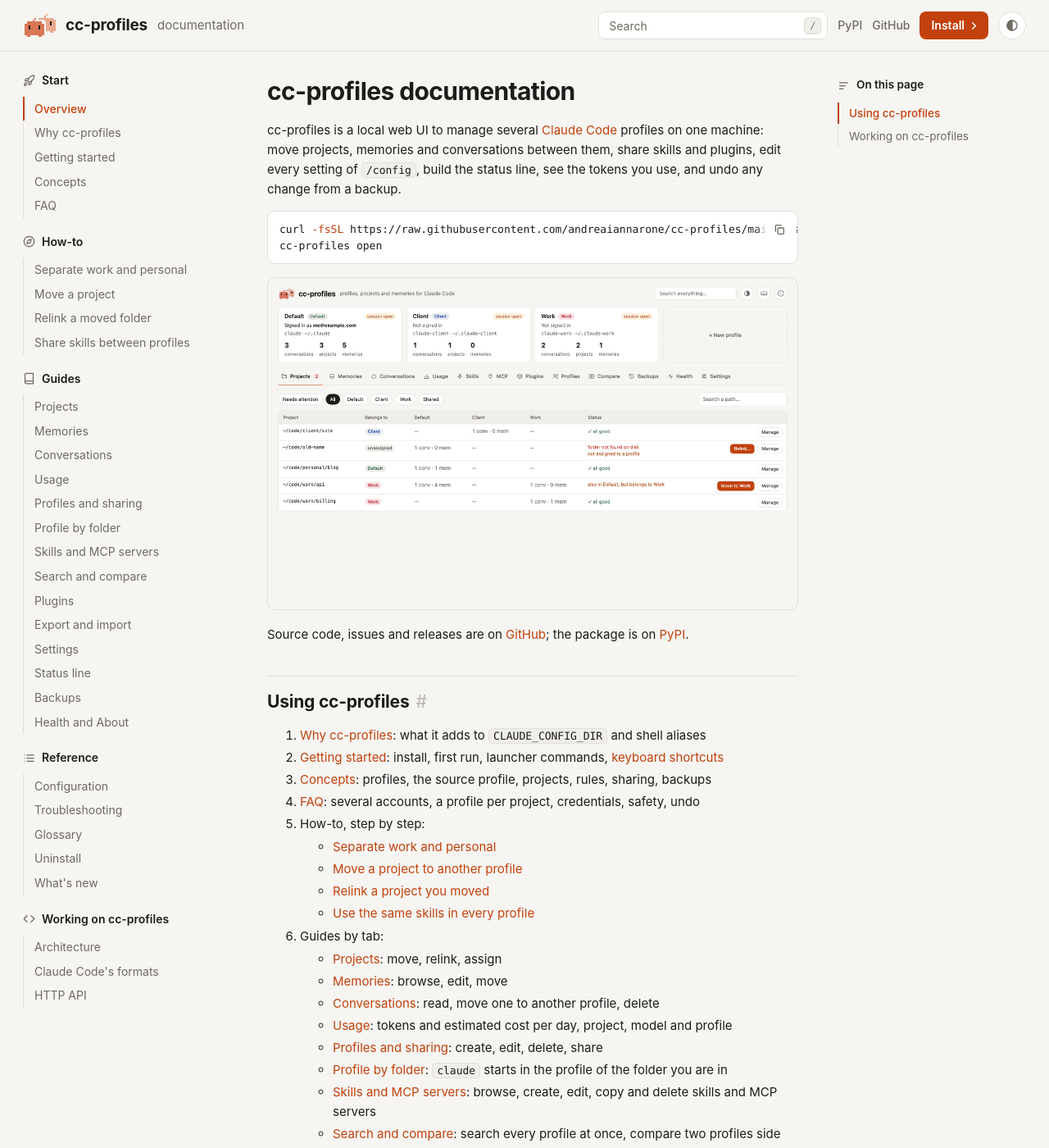
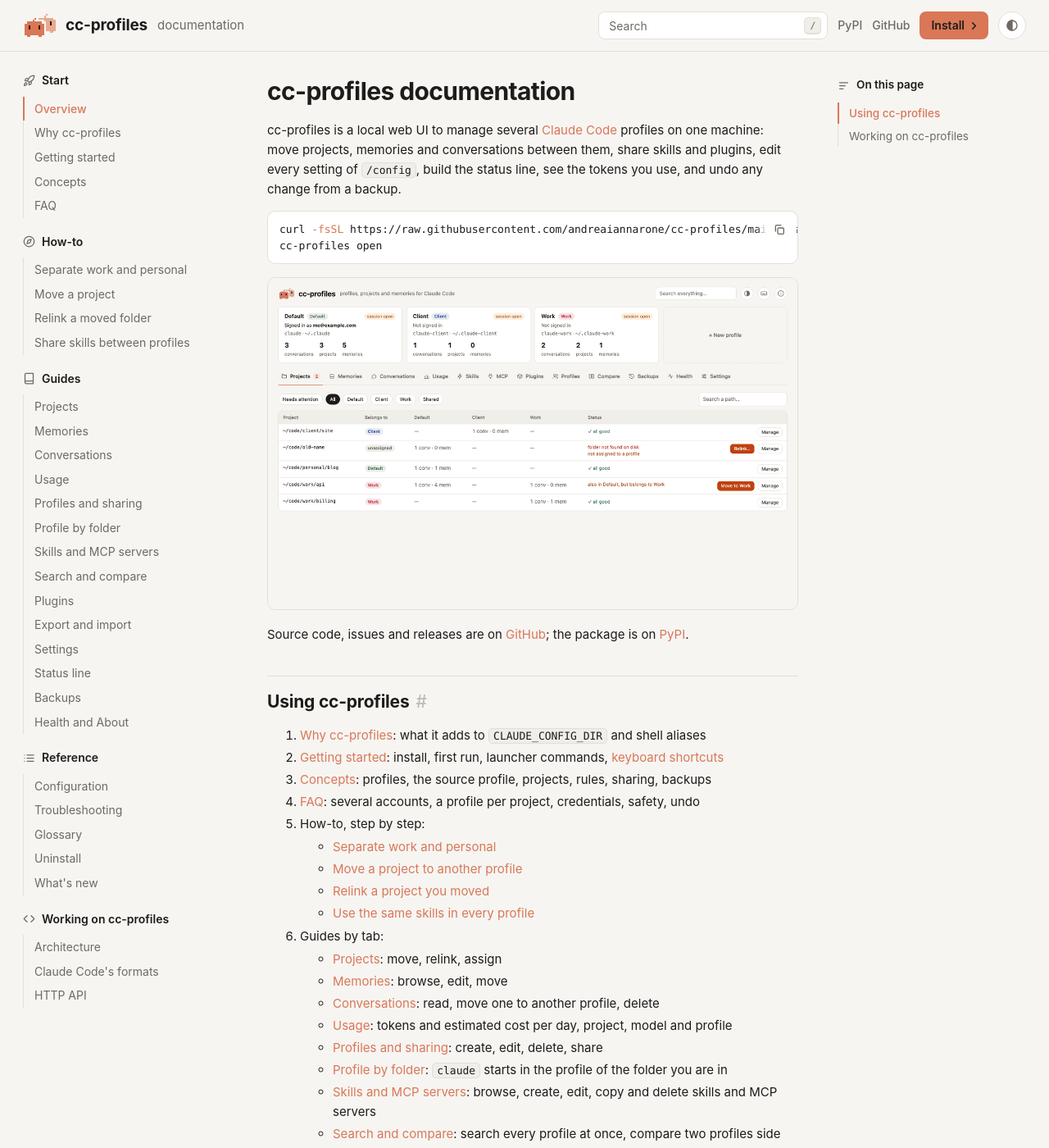
Before and after one commit to andreaiannarone/cc-profiles, a Jekyll site: the page built from docs/README.md, in a window 1280 px wide and 1400 px high. Shown: the whole window at 82% size. Built offline with Jekyll 4.4.1, drawn with Linux system fonts in a browser that asks for light colours; our own code applies the rules of GitHub Pages for plain Markdown files.

Commit message:
Docs site: links and buttons in the logo's orange

```diff
--- a/docs/assets/site.css
+++ b/docs/assets/site.css
@@ -3,7 +3,7 @@
 :root {
   --bg: #f6f5f2; --panel: #ffffff; --panel-2: #f0eee9; --line: #e2dfd8;
   --text: #1d1c1a; --muted: #6e6a62; --faint: #9b968c;
-  --accent: #c2410c; --accent-soft: #fbe9df; --on-accent: #ffffff;
+  --accent: #d97757; --accent-soft: #fbe9df; --on-accent: #1d1c1a;  /* the logo's orange, as the app's buttons */
   /* profile palette, assigned in config order; "shared" has its own color */
   --p0: #047857; --p0-soft: #ddf3ea; --p1: #1d4ed8; --p1-soft: #e3ebfd; --p2: #be185d; --p2-soft: #fbe2ee;
   --p3: #0f766e; --p3-soft: #d5f2ee; --p4: #4338ca; --p4-soft: #e5e6fb; --p5: #854d0e; --p5-soft: #fbf0d4;
@@ -17,7 +17,7 @@
   :root:not([data-theme="light"]) {
     --bg: #161513; --panel: #1f1e1b; --panel-2: #282723; --line: #353330;
     --text: #ecebe7; --muted: #a29e95; --faint: #75716a;
-    --accent: #fb8a4c; --accent-soft: #3a2418; --on-accent: #1d1c1a;
+    --accent: #d97757; --accent-soft: #3a2418; --on-accent: #1d1c1a;
     --p0: #5fd3a6; --p0-soft: #15332a; --p1: #8fb0ff; --p1-soft: #1c2742; --p2: #f9a8d4; --p2-soft: #3d1a2c;
     --p3: #5eead4; --p3-soft: #123430; --p4: #a5b4fc; --p4-soft: #1f2147; --p5: #fcd34d; --p5-soft: #362a0c;
     --shared: #c4a5ff; --shared-soft: #2a2140;
@@ -29,7 +29,7 @@
 :root[data-theme="dark"] {
   --bg: #161513; --panel: #1f1e1b; --panel-2: #282723; --line: #353330;
   --text: #ecebe7; --muted: #a29e95; --faint: #75716a;
-  --accent: #fb8a4c; --accent-soft: #3a2418; --on-accent: #1d1c1a;
+  --accent: #d97757; --accent-soft: #3a2418; --on-accent: #1d1c1a;
   --p0: #5fd3a6; --p0-soft: #15332a; --p1: #8fb0ff; --p1-soft: #1c2742; --p2: #f9a8d4; --p2-soft: #3d1a2c;
   --p3: #5eead4; --p3-soft: #123430; --p4: #a5b4fc; --p4-soft: #1f2147; --p5: #fcd34d; --p5-soft: #362a0c;
   --shared: #c4a5ff; --shared-soft: #2a2140;
@@ -58,7 +58,7 @@ a:hover { text-decoration: underline; }
 .toplink { color: var(--muted); font-weight: 550; font-size: 14px; }
 .toplink:hover { color: var(--text); text-decoration: none; }
 .install { display: inline-flex; align-items: center; gap: 4px; padding: 6px 10px 6px 14px; border-radius: 8px; background: var(--accent); color: var(--on-accent); font-weight: 600; font-size: 14px; white-space: nowrap; }
-.install:hover { text-decoration: none; filter: brightness(1.08); }
+.install:hover { text-decoration: none; background: color-mix(in srgb, var(--accent) 80%, white); }  /* #e19279, as the app */
 .install svg { width: 15px; height: 15px; }
 .iconbtn { width: 34px; height: 34px; display: inline-flex; align-items: center; justify-content: center; border: 1px solid var(--line);
   background: var(--panel); border-radius: 50%; cursor: pointer; color: var(--muted); }
```
Also changed, not shown: CHANGELOG.md.
